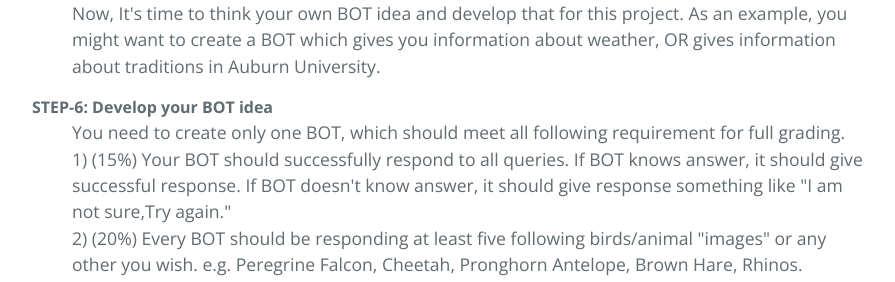
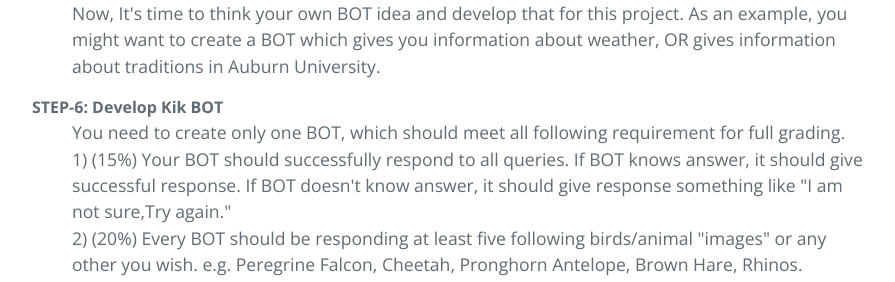
Before and after one commit to Ravi2712/ravi2712.github.io, a Jekyll site: the page built from index.md, in a window 1280 px wide and 900 px high, scrolled down 2091 px. Shown: the part 164-446 px from the top of the window, without its empty margins (192-1087 px from the left). Built offline with Jekyll 4.4.1, drawn with Linux system fonts in a browser that asks for light colours.

Commit message:
Changes#22

```diff
--- a/index.md
+++ b/index.md
@@ -55,7 +55,7 @@ Fig - Discover BOT option from iOS Kik mobile app is shown here.
 </dd>
 <dt>STEP-5: Think your own BOT idea</dt>
 <dd>Now, It's time to think your own BOT idea and develop that for this project. As an example, you might want to create a BOT which gives you information about weather, OR gives information about traditions in Auburn University.</dd>
-<dt>STEP-6: Develop your BOT idea</dt>
+<dt>STEP-6: Develop Kik BOT</dt>
 <dd>
 You need to create only one BOT, which should meet all following requirement for full grading. <br>
 1) (15%) Your BOT should successfully respond to all queries. If BOT knows answer, it should give successful response. If BOT doesn't know answer, it should give response something like "I am not sure,Try again." <br>
```
